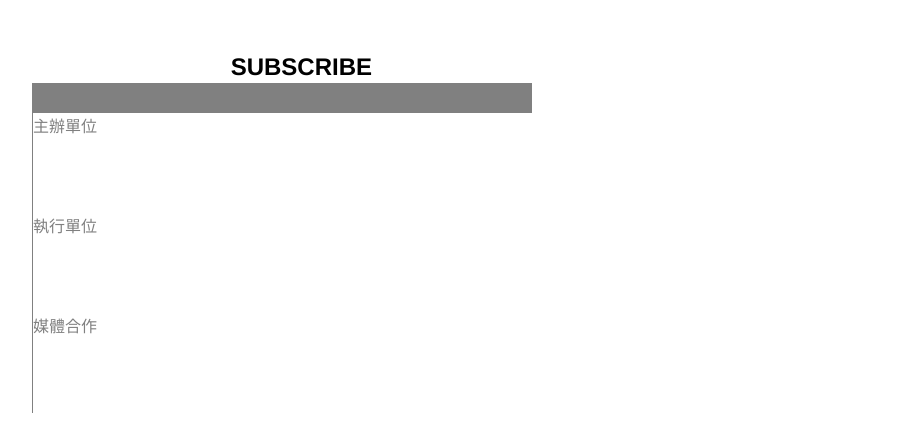
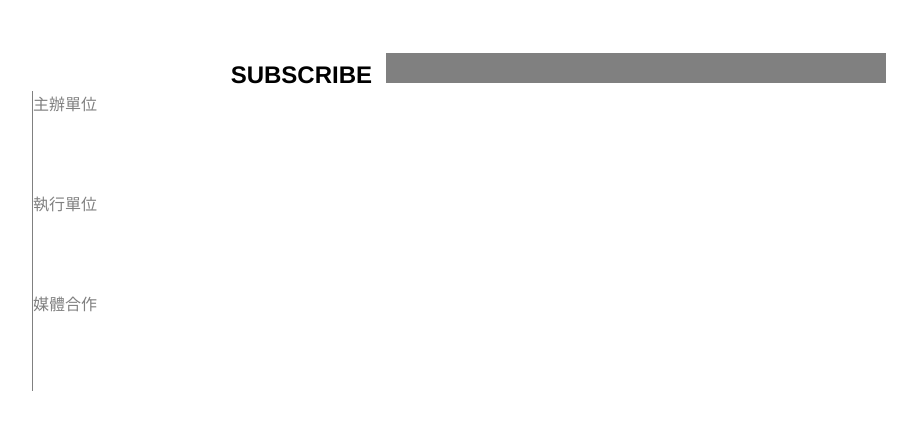
Before and after one commit to ketio/tad, a PHP site: page / in a window 1280 px wide. Shown: the part 1613-2034 px from the top of the page, without its empty margins (38-955 px from the left). After the commit the page ends 2004 px from the top, so only its background shows below. Run offline with PHP 8.4, Linux system fonts and the light colour scheme.

Commit message:
css change

```diff
--- a/common.css
+++ b/common.css
@@ -111,17 +111,17 @@
 	font-weight: bold;
 	text-align: right;
 	margin-right: 10px;
-	margin-left: 190px;
 	color: black;
 	height: 30px;
 	width: 150px;
+	display: inline-block;
 }
 
 #subscription_function {
 	height: 30px;
 	width: 500px;
-	margin-right: 190px;
 	background-color: gray;
+	display: inline-block;
 }
 
 .chinese_category {
@@ -143,6 +143,8 @@
 .subscription {
 	display: inline-block;
 	margin-top: 50px;
+	margin-left: 190px;
+	margin-right: 190px;
 }
 
 .top_category {
```
